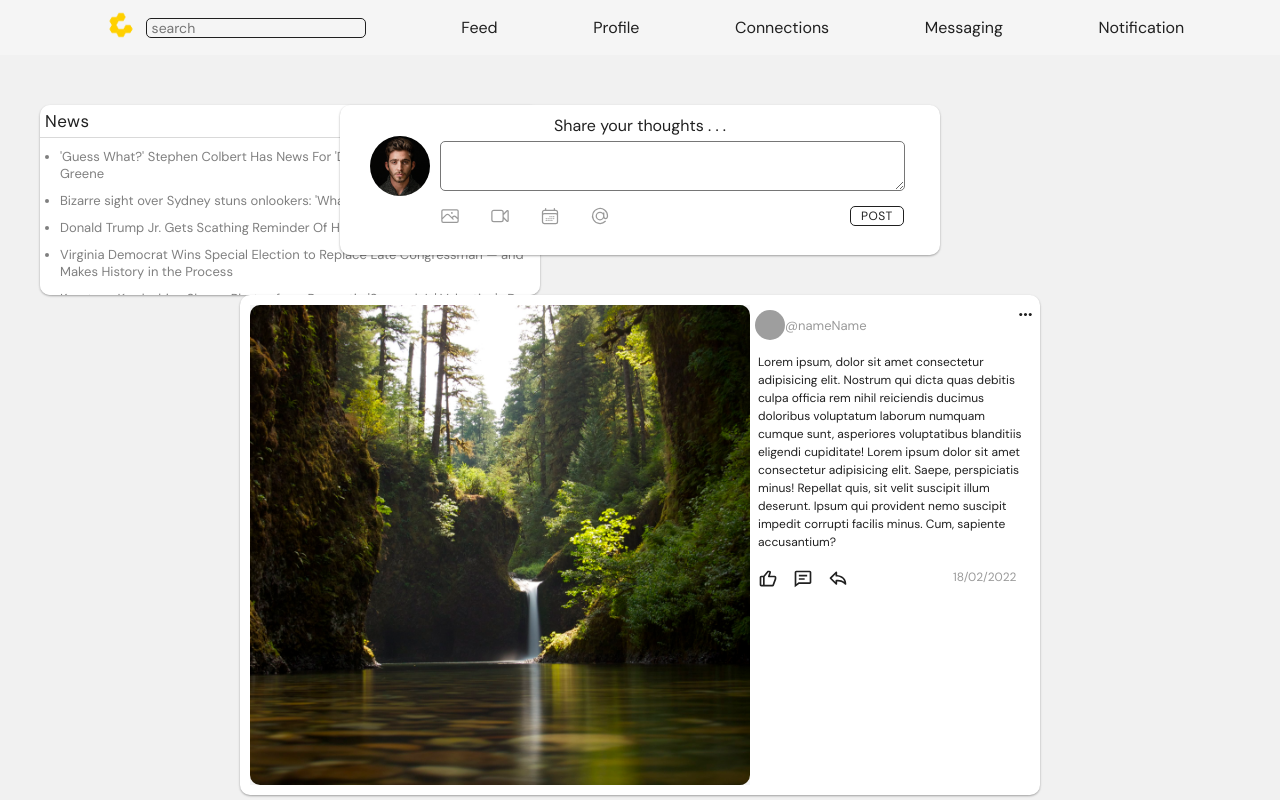
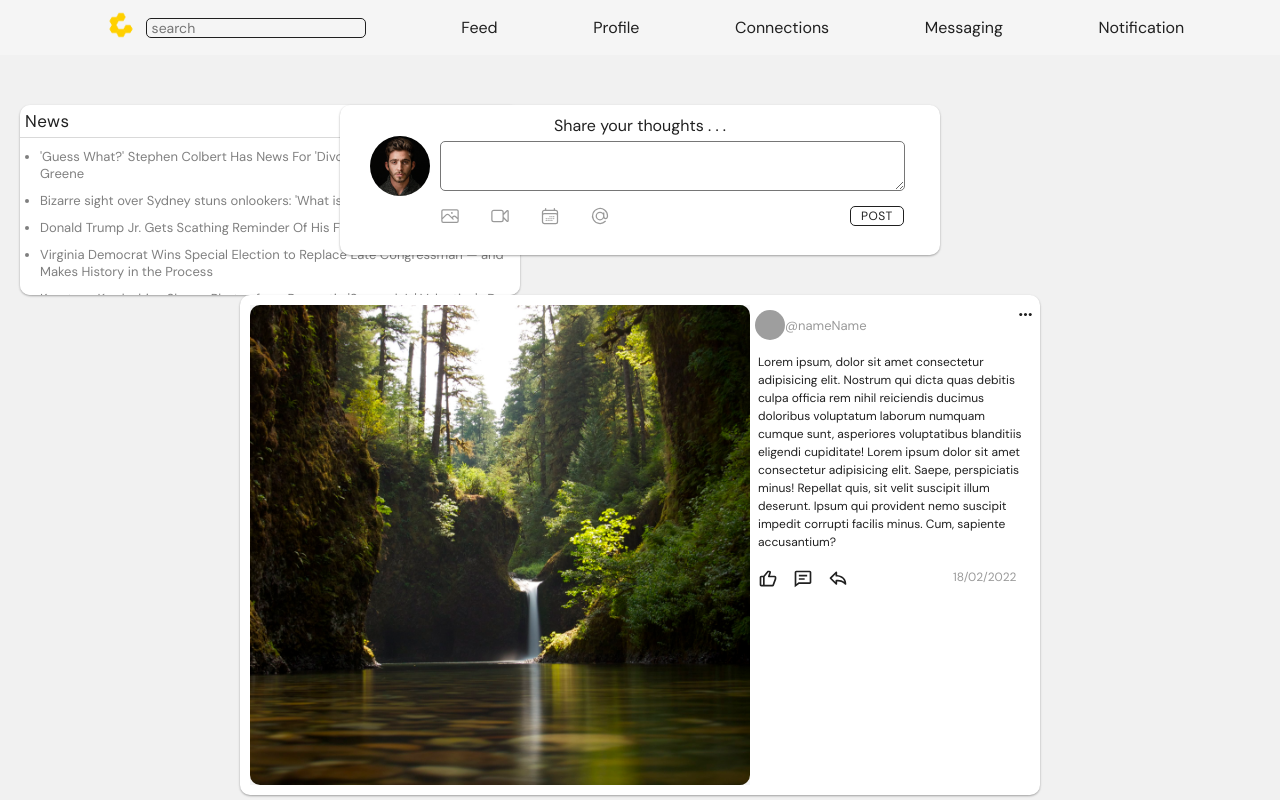
Before and after one commit to DiamondD7/socialmedia_client, a React (Vite) app: page /hub in a window 1280 px wide. Shown: the top 800 px of the page. Built offline with nearby package versions, Linux system fonts and the light colour scheme; grey boxes are pictures that could not be loaded.

Commit message:
tweaked news container

```diff
--- a/src/styles/newscontainerstyles.css
+++ b/src/styles/newscontainerstyles.css
@@ -1,5 +1,6 @@
 .news-main-container__wrapper {
   position: absolute;
+  left: -20px;
   background-color: #f1f1f1;
 }
 .news-container__wrapper {
```
